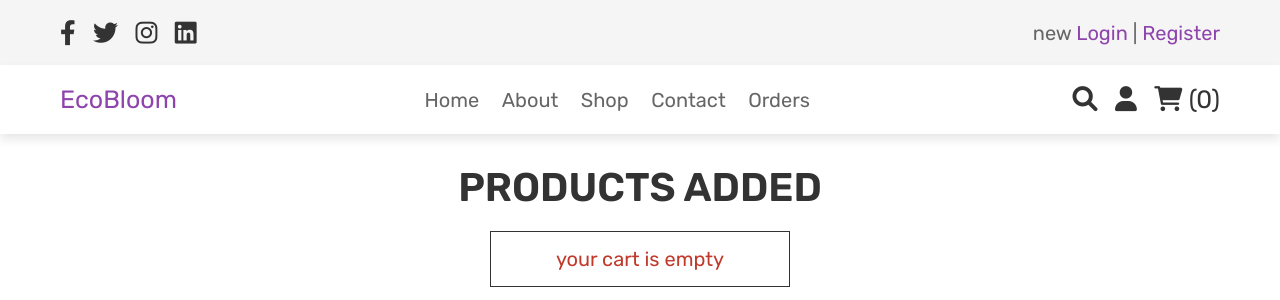
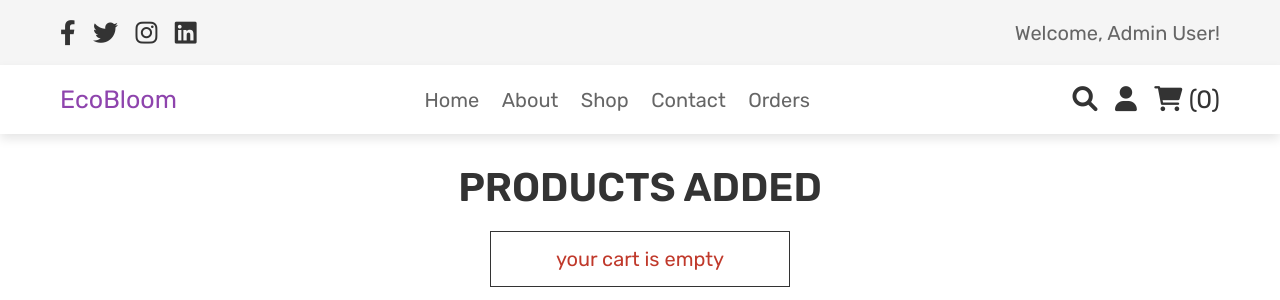
Before and after one commit to DikuCoding/6th-sem-project, a PHP site: page /cart.php in a window 1280 px wide. Shown: the top 300 px of the page. Run offline with PHP 8.4, Linux system fonts and the light colour scheme; a user stored in the database is signed in; data that the repository does not hold is empty.

Commit message:
make changes in header

```diff
--- a/header.php
+++ b/header.php
@@ -21,7 +21,11 @@ if(isset($message)){
             <a href="https://www.instagram.com/diikuu_k/" class="fab fa-instagram"></a>
             <a href="#" class="fab fa-linkedin"></a>
          </div>
-         <p> new  <a href="login.php">Login</a> | <a href="register.php">Register</a> </p>
+          <?php if(!isset($_SESSION['user_id'])): ?>
+         <p>New? <a href="login.php">Login</a> | <a href="register.php">Register</a></p>
+         <?php else: ?>
+         <p>Welcome, <?php echo $_SESSION['user_name']; ?>!</p>
+         <?php endif; ?>
       </div>
    </div>
 
```
